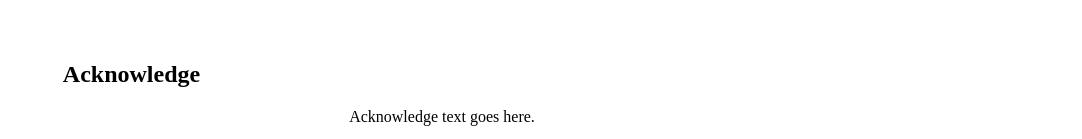
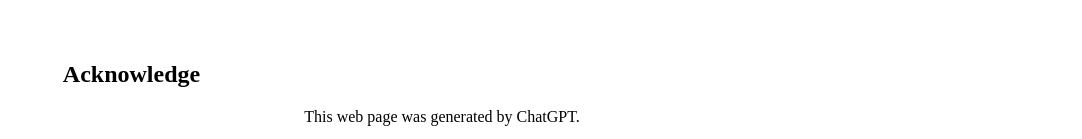
Before and after one commit to HaoXu0507/HaoXu0507.github.io, a Jekyll site: the page built from publications/isbi2023_01/index.html, in a window 1280 px wide and 900 px high, scrolled down 1251 px, cut to the strip 446-900 px from the top of the window. Shown: the part 312-451 px from the top of the strip, without its empty margins (198-1280 px from the left). Built offline with Jekyll 4.4.1, drawn with Linux system fonts in a browser that asks for light colours.

Commit message:
Update index.html

```diff
--- a/publications/isbi2023_01/index.html
+++ b/publications/isbi2023_01/index.html
@@ -127,7 +127,7 @@ permalink: /publications/isbi2023_01/
     </section>
     <section>
         <h2 align="left">Acknowledge</h2>
-        <p>Acknowledge text goes here.</p>
+        <p>This web page was generated by ChatGPT.</p>
     </section>
     <a name="home"></a>
 </body>
```
